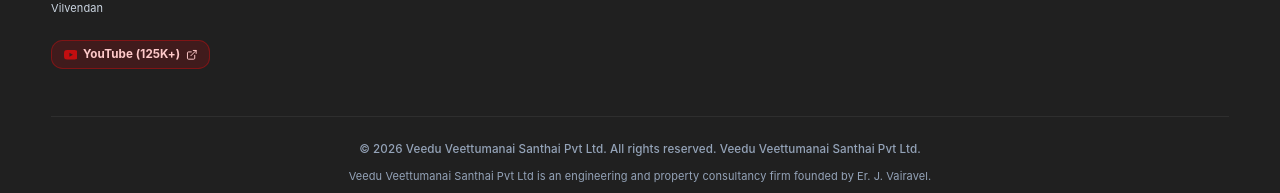
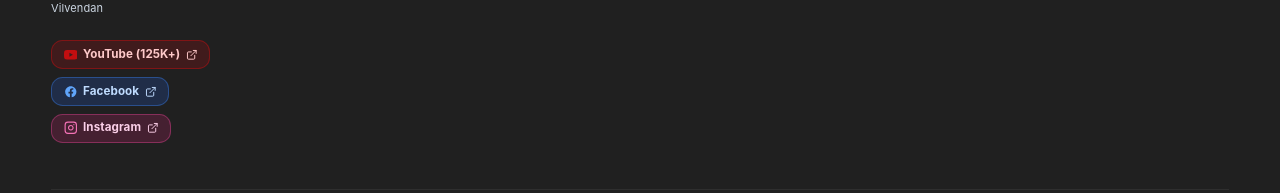
Before and after one commit to sagaanand/vvms-website, a Next.js app: page / in a window 1280 px wide. Shown: the part 9662-9855 px from the top of the page. Built offline with nearby package versions, Linux system fonts and the light colour scheme; no server answers; the database is empty.

Commit message:
feat(social): add Facebook and Instagram channels alongside YouTube

```diff
--- a/src/app/layout.tsx
+++ b/src/app/layout.tsx
@@ -137,6 +137,8 @@ export default function RootLayout({
     },
     sameAs: [
       "https://www.youtube.com/@Veeduveettumanaisandhai",
+      "https://www.facebook.com/vairevel",
+      "https://www.instagram.com/veedu_veettumanaisanthai",
     ],
   };
 
--- a/src/components/Footer.tsx
+++ b/src/components/Footer.tsx
@@ -116,6 +116,34 @@ export default function Footer() {
               >
                 <Youtube className="w-3.5 h-3.5 text-[#C20E10]" />
                 <span>YouTube ({COMPANY_INFO.youtube.subscribers})</span>
+                <ExternalLink className="w-3 h-3" />
+              </a>
+
+              <a
+                href={COMPANY_INFO.social.facebook}
+                target="_blank"
+                rel="noopener noreferrer"
+                className="inline-flex items-center gap-1.5 px-3 py-1.5 rounded-xl bg-blue-600/20 hover:bg-blue-600/30 border border-blue-500/40 text-blue-200 text-xs font-bold transition"
+              >
+                <svg className="w-3.5 h-3.5 text-blue-400 fill-current" viewBox="0 0 24 24" aria-hidden="true">
+                  <path d="M22 12c0-5.523-4.477-10-10-10S2 6.477 2 12c0 4.991 3.657 9.128 8.438 9.878v-6.987h-2.54V12h2.54V9.797c0-2.506 1.492-3.89 3.777-3.89 1.094 0 2.238.195 2.238.195v2.46h-1.26c-1.243 0-1.63.771-1.63 1.562V12h2.773l-.443 2.89h-2.33v6.988C18.343 21.128 22 16.991 22 12z" />
+                </svg>
+                <span>Facebook</span>
+                <ExternalLink className="w-3 h-3" />
+              </a>
+
+              <a
+                href={COMPANY_INFO.social.instagram}
+                target="_blank"
+                rel="noopener noreferrer"
+                className="inline-flex items-center gap-1.5 px-3 py-1.5 rounded-xl bg-pink-600/20 hover:bg-pink-600/30 border border-pink-500/40 text-pink-200 text-xs font-bold transition"
+              >
+                <svg className="w-3.5 h-3.5 text-pink-400" viewBox="0 0 24 24" fill="none" stroke="currentColor" strokeWidth="2" strokeLinecap="round" strokeLinejoin="round" aria-hidden="true">
+                  <rect width="20" height="20" x="2" y="2" rx="5" ry="5" />
+                  <path d="M16 11.37A4 4 0 1 1 12.63 8 4 4 0 0 1 16 11.37z" />
+                  <line x1="17.5" x2="17.51" y1="6.5" y2="6.5" />
+                </svg>
+                <span>Instagram</span>
                 <ExternalLink className="w-3 h-3" />
               </a>
             </div>
--- a/src/lib/constants.ts
+++ b/src/lib/constants.ts
@@ -51,6 +51,11 @@ export const COMPANY_INFO = {
     videos: "1,900+",
     channelUrl: "https://www.youtube.com/@Veeduveettumanaisandhai",
   },
+  social: {
+    youtube: "https://www.youtube.com/@Veeduveettumanaisandhai",
+    facebook: "https://www.facebook.com/vairevel",
+    instagram: "https://www.instagram.com/veedu_veettumanaisanthai",
+  },
   ratings: {
     google: "4.8★",
     googleReviewsCount: "350+",
```
